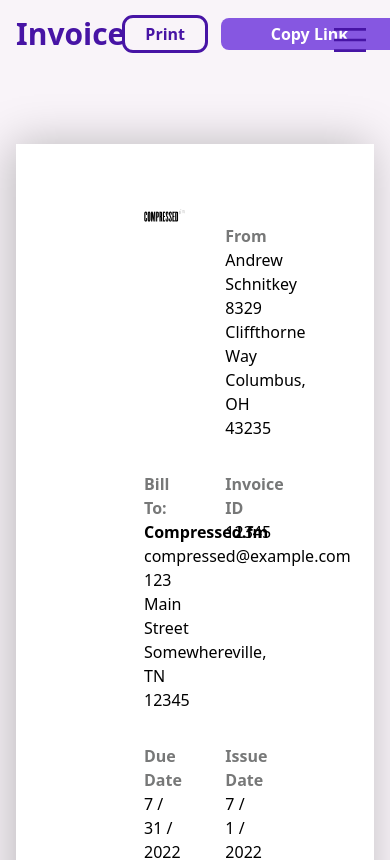
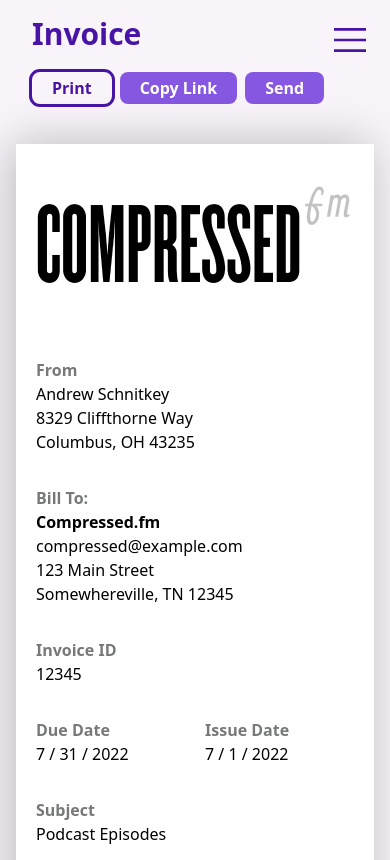
Before and after one commit to aschnitkey/dollarHoller, a SvelteKit app: page /invoices/1 in a window 390 px wide. Shown: the top 860 px of the page. Built offline with nearby package versions, Linux system fonts and the light colour scheme.

Commit message:
Lesson 46 - Responsive Pass on the Individual Invoice Page

```diff
--- a/src/routes/(dashboard)/invoices/[id]/+layout@.svelte
+++ b/src/routes/(dashboard)/invoices/[id]/+layout@.svelte
@@ -17,7 +17,7 @@
 	}}
 />
 
-<div class="w-screen h-full min-h-screen pt-12 pb-32 bg-whisper">
+<div class="w-screen h-full min-h-screen pt-16 pb-32 lg:pt-12 bg-whisper">
 	<main class="max-w-screen-lg min-h-screen mx-auto">
 		<a
 			href={previousPage ? previousPage : '/invoices'}
--- a/src/routes/(dashboard)/invoices/[id]/+page.svelte
+++ b/src/routes/(dashboard)/invoices/[id]/+page.svelte
@@ -37,9 +37,11 @@
 	</style>
 </svelte:head>
 
-<div class="fixed z-0 flex justify-between w-full max-w-screen-lg mb-16">
+<div
+	class="fixed z-0 flex flex-col justify-between w-full max-w-screen-lg px-4 mb-16 lg:px-0 gap-y-5 md:flex-row"
+>
 	<h1 class="text-3xl font-bold text-daisyBush">Invoice</h1>
-	<div class="flex items-center gap-4">
+	<div class="flex flex-wrap items-center gap-2 sm:gap-4 sm:flex-nowrap">
 		<Button
 			height="short"
 			label="Print"
@@ -51,16 +53,16 @@
 			height="short"
 			label={copyLinkLabel}
 			onClick={copyLink}
-			className="min-w-[177px] justify-center"
+			className="min-w-[100px] sm:min-w-[177px] justify-center"
 		/>
 		<Button height="short" label="Send" onClick={sendInvoice} />
 	</div>
 </div>
 
 <div
-	class="relative z-10 grid grid-cols-6 px-32 py-16 bg-white top-32 gap-x-5 gap-y-8 shadow-invoice toprint"
+	class="relative z-10 grid grid-cols-6 px-5 py-8 bg-white md:px-32 md:py-16 top-32 gap-x-5 gap-y-8 shadow-invoice toprint"
 >
-	<div class="col-span-3">
+	<div class="col-span-6 sm:col-span-3">
 		<img
 			src="/images/logo.png"
 			srcset="/images/logo@2x.png 2x, /images/logo.png 1x"
@@ -68,7 +70,7 @@
 		/>
 	</div>
 
-	<div class="col-span-2 col-start-5 pt-4">
+	<div class="col-span-6 pt-4 sm:col-span-2 sm:col-start-5">
 		{#if $settings && $settings.myName}
 			<div class="label">From</div>
 			<p>
@@ -88,7 +90,7 @@
 		{/if}
 	</div>
 
-	<div class="col-span-3">
+	<div class="col-span-6 sm:col-span-3">
 		<div class="label">Bill To:</div>
 		<p>
 			<strong>{data.invoice.client.name}</strong><br />
@@ -99,7 +101,7 @@
 		</p>
 	</div>
 
-	<div class="col-span-2 col-start-5">
+	<div class="col-span-6 sm:col-span-2 sm:col-start-5">
 		<div class="label">Invoice ID</div>
 		<p>{data.invoice.invoiceNumber}</p>
 	</div>
@@ -109,7 +111,7 @@
 		<p>{convertDateFormat(data.invoice.dueDate)}</p>
 	</div>
 
-	<div class="col-span-2 col-start-5">
+	<div class="col-span-3 sm:col-span-2 sm:col-start-5">
 		<div class="label">Issue Date</div>
 		<p>{convertDateFormat(data.invoice.issueDate)}</p>
 	</div>
```
